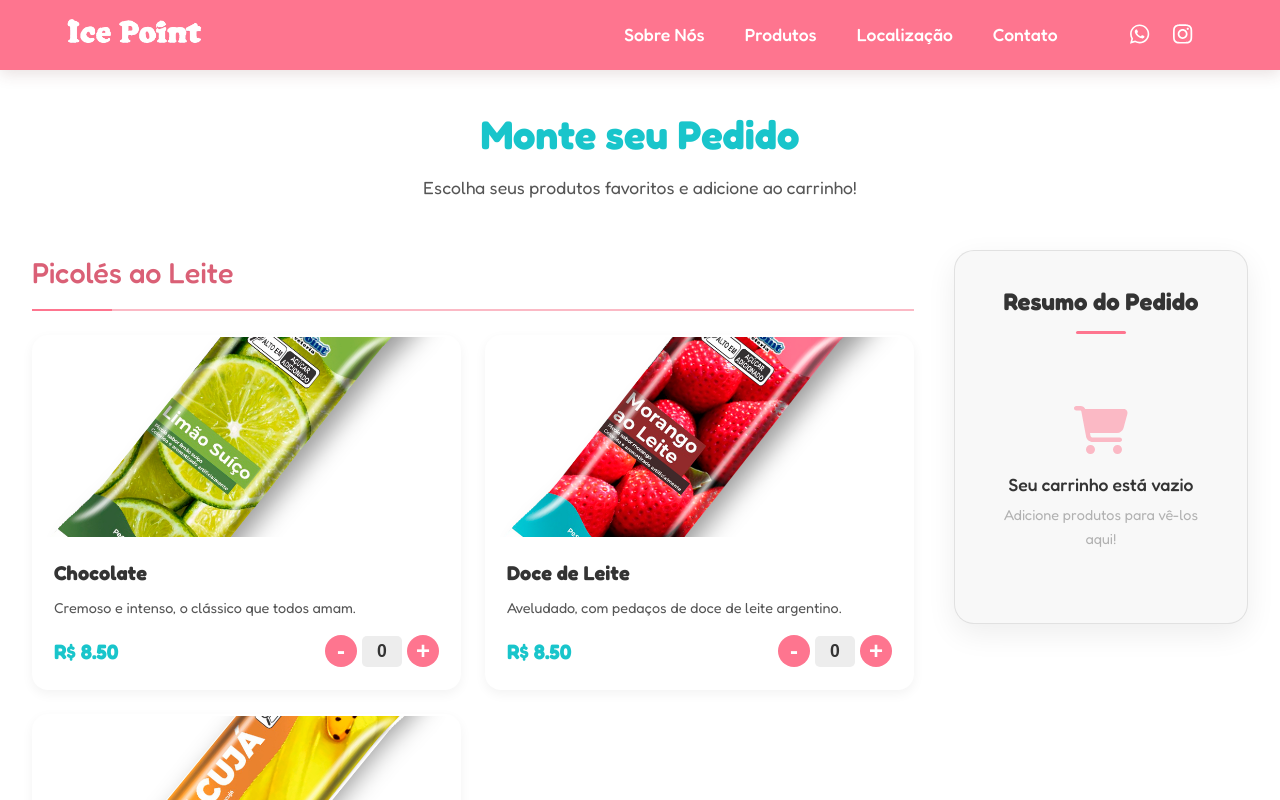
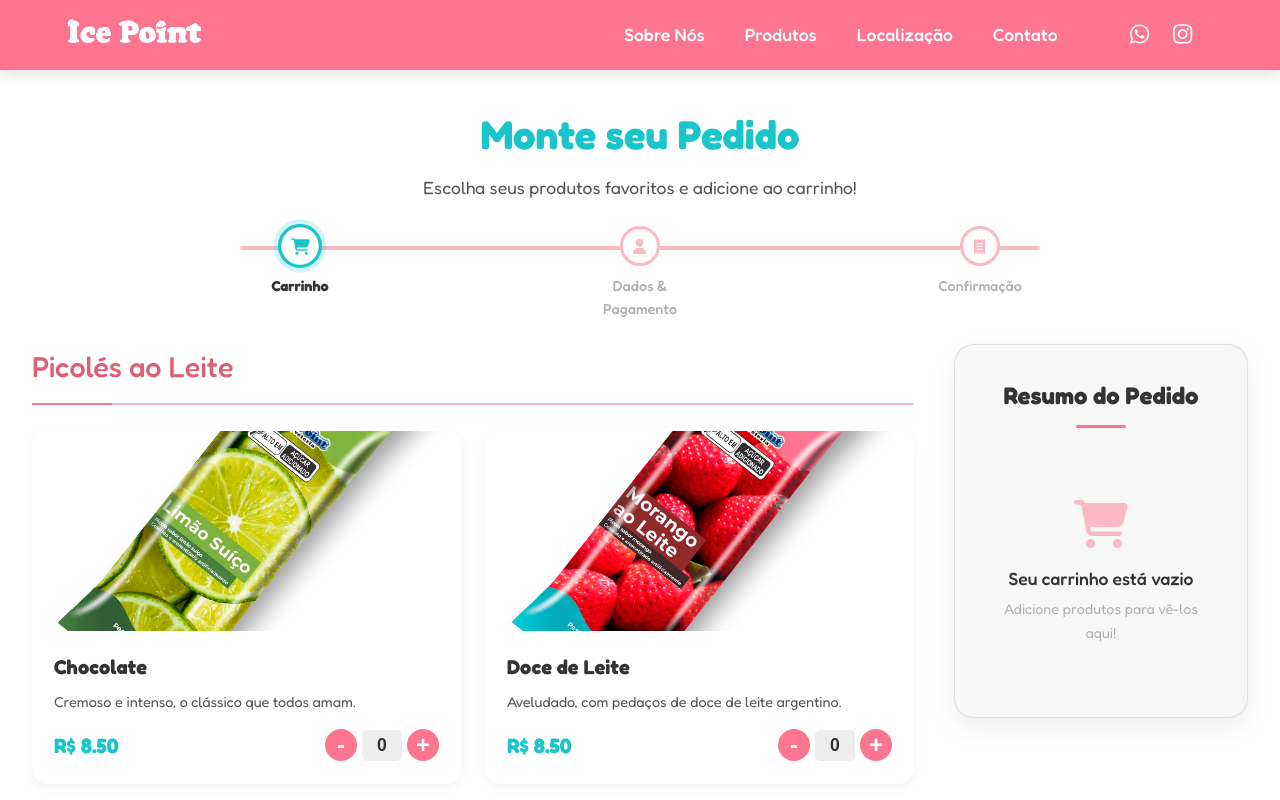
Before and after one commit to gabrielluiz0710/Ice-Point---FrontEnd, a Vue app: page /carrinho in a window 1280 px wide. Shown: the top 800 px of the page. Built offline with nearby package versions, Linux system fonts and the light colour scheme.

Commit message:
Finalziando carrinho

```diff
--- /dev/null
+++ b/src/components/shopping-cart/CheckoutProgressBar.vue
@@ -0,0 +1,105 @@
+<script setup lang="ts">
+defineProps<{
+    steps: { name: string, icon: any }[]
+    currentStep: number
+}>()
+</script>
+
+<template>
+    <div class="progress-container">
+        <div class="progress-bar">
+            <div class="progress-fill" :style="{ width: `${((currentStep - 1) / (steps.length - 1)) * 100}%` }"></div>
+        </div>
+        <div v-for="(step, index) in steps" :key="step.name" class="step-item" :class="{
+            'active': index + 1 === currentStep,
+            'completed': index + 1 < currentStep
+        }">
+            <div class="step-icon">
+                <font-awesome-icon :icon="step.icon" />
+            </div>
+            <span class="step-label">{{ step.name }}</span>
+        </div>
+    </div>
+</template>
+
+<style scoped>
+.progress-container {
+    display: flex;
+    justify-content: space-between;
+    align-items: flex-start;
+    position: relative;
+    margin: 0 auto 1.5rem;
+    max-width: 800px;
+}
+
+.progress-bar {
+    position: absolute;
+    top: 20px;
+    left: 0;
+    right: 0;
+    height: 4px;
+    background-color: var(--c-rosa-light);
+    border-radius: 2px;
+    z-index: 1;
+}
+
+.progress-fill {
+    height: 100%;
+    background-color: var(--c-azul);
+    border-radius: 2px;
+    transition: width 0.5s cubic-bezier(0.65, 0, 0.35, 1);
+}
+
+.step-item {
+    display: flex;
+    flex-direction: column;
+    align-items: center;
+    text-align: center;
+    z-index: 2;
+    width: 120px;
+}
+
+.step-icon {
+    width: 40px;
+    height: 40px;
+    border-radius: 50%;
+    background-color: var(--c-branco);
+    border: 3px solid var(--c-rosa-light);
+    display: flex;
+    align-items: center;
+    justify-content: center;
+    color: var(--c-rosa-light);
+    transition: all 0.4s ease;
+    margin-bottom: 0.5rem;
+}
+
+.step-label {
+    font-size: 0.9rem;
+    color: var(--c-text-light);
+    font-weight: 500;
+    transition: all 0.4s ease;
+}
+
+.step-item.completed .step-icon {
+    background-color: var(--c-azul);
+    border-color: var(--c-azul);
+    color: var(--c-branco);
+}
+
+.step-item.completed .step-label {
+    color: var(--c-azul);
+    font-weight: 700;
+}
+
+.step-item.active .step-icon {
+    border-color: var(--c-azul);
+    color: var(--c-azul);
+    transform: scale(1.1);
+    box-shadow: 0 0 0 4px rgba(25, 197, 203, 0.2);
+}
+
+.step-item.active .step-label {
+    color: var(--c-text-dark);
+    font-weight: 700;
+}
+</style>
--- a/src/components/shopping-cart/OrderSummary.vue
+++ b/src/components/shopping-cart/OrderSummary.vue
@@ -67,7 +67,6 @@ defineProps<{
     padding-bottom: 0.75rem;
 }
 
-/* Linha decorativa abaixo do título */
 .summary-title::after {
     content: '';
     position: absolute;
@@ -80,7 +79,6 @@ defineProps<{
     border-radius: 2px;
 }
 
-/* Estilos para o carrinho vazio */
 .empty-cart {
     text-align: center;
     padding: 2.5rem 1rem;
@@ -110,7 +108,6 @@ defineProps<{
     margin: 0 0 1.5rem 0;
 }
 
-/* NOVO: Layout com Flexbox para os itens */
 .summary-item {
     display: flex;
     justify-content: space-between;
@@ -179,7 +176,6 @@ defineProps<{
     box-shadow: 0 8px 25px rgba(218, 96, 118, 0.4);
 }
 
-/* NOVO: Estilo para botão desabilitado */
 .checkout-button:disabled {
     background: #e0e0e0;
     color: #a8a8a8;
@@ -187,7 +183,6 @@ defineProps<{
     box-shadow: none;
 }
 
-/* Animação da lista */
 .list-enter-active,
 .list-leave-active {
     transition: all 0.5s ease;
--- a/src/components/shopping-cart/ProductCard.vue
+++ b/src/components/shopping-cart/ProductCard.vue
@@ -1,7 +1,6 @@
 <script setup lang="ts">
 import { ref } from 'vue';
 
-// Definindo as propriedades que o componente recebe
 const props = defineProps<{
     product: {
         id: number
@@ -13,10 +12,8 @@ const props = defineProps<{
     }
 }>()
 
-// Definindo os eventos que o componente pode emitir
 const emit = defineEmits(['update:quantity'])
 
-// Funções para manipular a quantidade localmente e emitir o evento
 function increment() {
     const newQuantity = props.product.quantity + 1;
     emit('update:quantity', { productId: props.product.id, newQuantity });
@@ -47,8 +44,8 @@ function handleInput(event: Event) {
                 <span class="product-price">R$ {{ product.price.toFixed(2) }}</span>
                 <div class="quantity-control">
                     <button @click="decrement" class="quantity-btn" aria-label="Diminuir quantidade">-</button>
-                    <input type="number" class="quantity-input" :value="product.quantity" @input="handleInput"
-                        min="0" />
+                    <input type="number" class="quantity-input" :value="product.quantity" @input="handleInput" min="0"
+                        inputmode="numeric" pattern="[0-9]*" />
                     <button @click="increment" class="quantity-btn" aria-label="Aumentar quantidade">+</button>
                 </div>
             </div>
@@ -131,7 +128,6 @@ function handleInput(event: Event) {
     color: var(--c-azul);
 }
 
-/* Controle de Quantidade */
 .quantity-control {
     display: flex;
     align-items: center;
--- a/src/views/Main.vue
+++ b/src/views/Main.vue
@@ -129,7 +129,7 @@ const featuresData = [
             Escolha seus picolés favoritos e faça sua festa ainda mais especial levando para seus convidados os sabores
             da Ice Point!
           </p>
-          <a href="#" class="cta-button">Montar Carrinho</a>
+          <a href="/carrinho" class="cta-button">Montar Carrinho</a>
         </div>
       </div>
     </section>
--- a/src/views/ShoppingCartView.vue
+++ b/src/views/ShoppingCartView.vue
@@ -12,6 +12,15 @@ import ituMaracujaImg from '@/assets/images/cards/itumaracuja.png';
 import morangoLeiteImg from '@/assets/images/cards/morangoleite.png';
 import limaoSuicoImg from '@/assets/images/cards/limaosuico.png';
 import milhoImg from '@/assets/images/cards/milho.png';
+import CheckoutProgressBar from '@/components/shopping-cart/CheckoutProgressBar.vue'
+import { faShoppingCart, faUser, faReceipt } from '@fortawesome/free-solid-svg-icons'
+
+const checkoutSteps = [
+    { name: 'Carrinho', icon: faShoppingCart },
+    { name: 'Dados & Pagamento', icon: faUser },
+    { name: 'Confirmação', icon: faReceipt }
+]
+const currentCheckoutStep = 1
 
 interface Product {
     id: number
@@ -63,9 +72,8 @@ const totalCartPrice = computed(() => {
     return cartItems.value.reduce((total, item) => total + (item.price * item.quantity), 0)
 })
 
-// --- Funções para manipular a quantidade ---
 function updateQuantity({ productId, newQuantity }: { productId: number; newQuantity: number }) {
-    const quantity = Math.max(0, newQuantity); // Garante que a quantidade não seja negativa
+    const quantity = Math.max(0, newQuantity);
     for (const category of productCategories.value) {
         const product = category.products.find(p => p.id === productId)
         if (product) {
@@ -82,6 +90,8 @@ function updateQuantity({ productId, newQuantity }: { productId: number; newQuan
             <h1>Monte seu Pedido</h1>
             <p>Escolha seus produtos favoritos e adicione ao carrinho!</p>
         </header>
+
+        <CheckoutProgressBar :steps="checkoutSteps" :current-step="currentCheckoutStep" />
 
         <div class="cart-layout">
             <main class="product-grid">
@@ -114,7 +124,7 @@ function updateQuantity({ productId, newQuantity }: { productId: number; newQuan
 
 .cart-header {
     text-align: center;
-    margin-bottom: 3rem;
+    margin-bottom: 1.5rem;
     animation: slide-down 0.6s cubic-bezier(0.25, 0.46, 0.45, 0.94);
 }
 
@@ -173,7 +183,6 @@ function updateQuantity({ productId, newQuantity }: { productId: number; newQuan
     top: 5rem;
 }
 
-/* --- Animações --- */
 @keyframes slide-down {
     from {
         opacity: 0;
@@ -186,7 +195,6 @@ function updateQuantity({ productId, newQuantity }: { productId: number; newQuan
     }
 }
 
-/* --- Responsividade --- */
 @media (max-width: 1024px) {
     .cart-layout {
         grid-template-columns: 1fr;
@@ -194,12 +202,10 @@ function updateQuantity({ productId, newQuantity }: { productId: number; newQuan
 
     .order-summary-desktop {
         display: none;
-        /* Esconde o resumo da lateral */
     }
 
     .shopping-cart-view {
         padding: 2rem 1.5rem 8rem;
-        /* Adiciona espaço no final para a barra mobile */
     }
 }
 
@@ -214,7 +220,6 @@ function updateQuantity({ productId, newQuantity }: { productId: number; newQuan
 
     .product-list {
         grid-template-columns: 1fr;
-        /* Uma coluna em telas muito pequenas */
     }
 
     .shopping-cart-view {
```
Also changed, not shown: src/components/shopping-cart/MobileCartBar.vue (+33 -12 lines), src/main.ts (+8 -0 lines).
